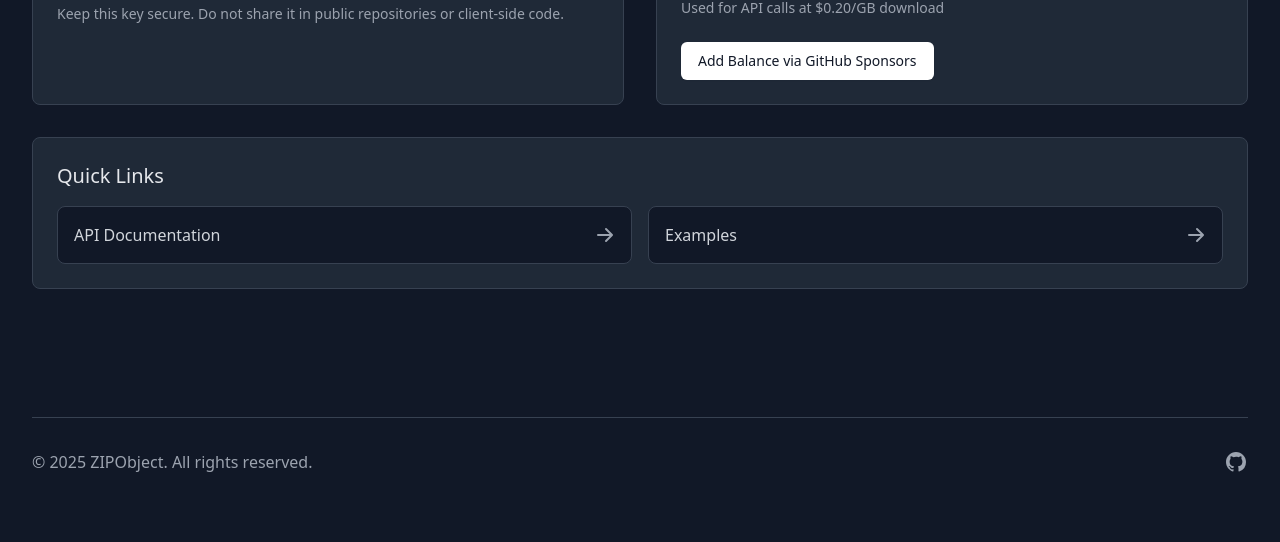
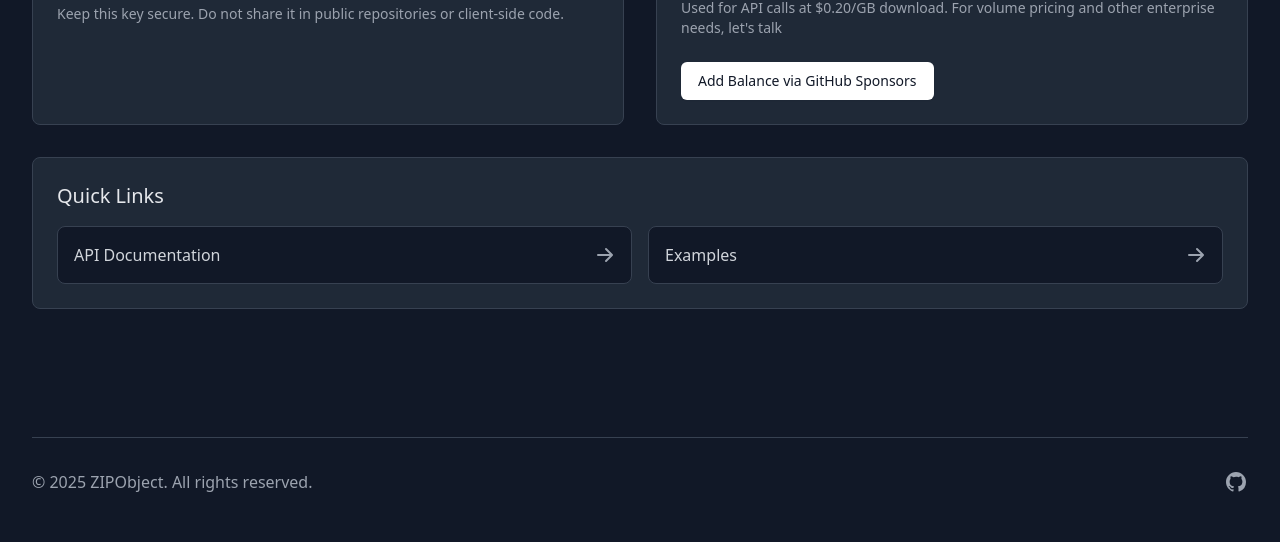
Before and after one commit to janwilmake/zipobject, a website: page dashboard-template.html in a window 1280 px wide. Shown: the part 382-924 px from the top of the page. Drawn offline with nearby package versions, Linux system fonts and the light colour scheme.

Commit message:
improvements

```diff
--- a/dashboard-template.html
+++ b/dashboard-template.html
@@ -78,7 +78,8 @@
                         <span class="ml-2 text-gray-400">USD</span>
                     </div>
                     <div class="mt-4 text-sm text-gray-400">
-                        <p>Used for API calls at $0.20/GB download</p>
+                        <p>Used for API calls at $0.20/GB download. For volume pricing and other enterprise needs, <a
+                                target="_blank" href="https://cal.com/wilmake">let's talk</a></p>
                     </div>
                     <div class="mt-6">
                         <a href="https://github.com/sponsors/janwilmake"
```
